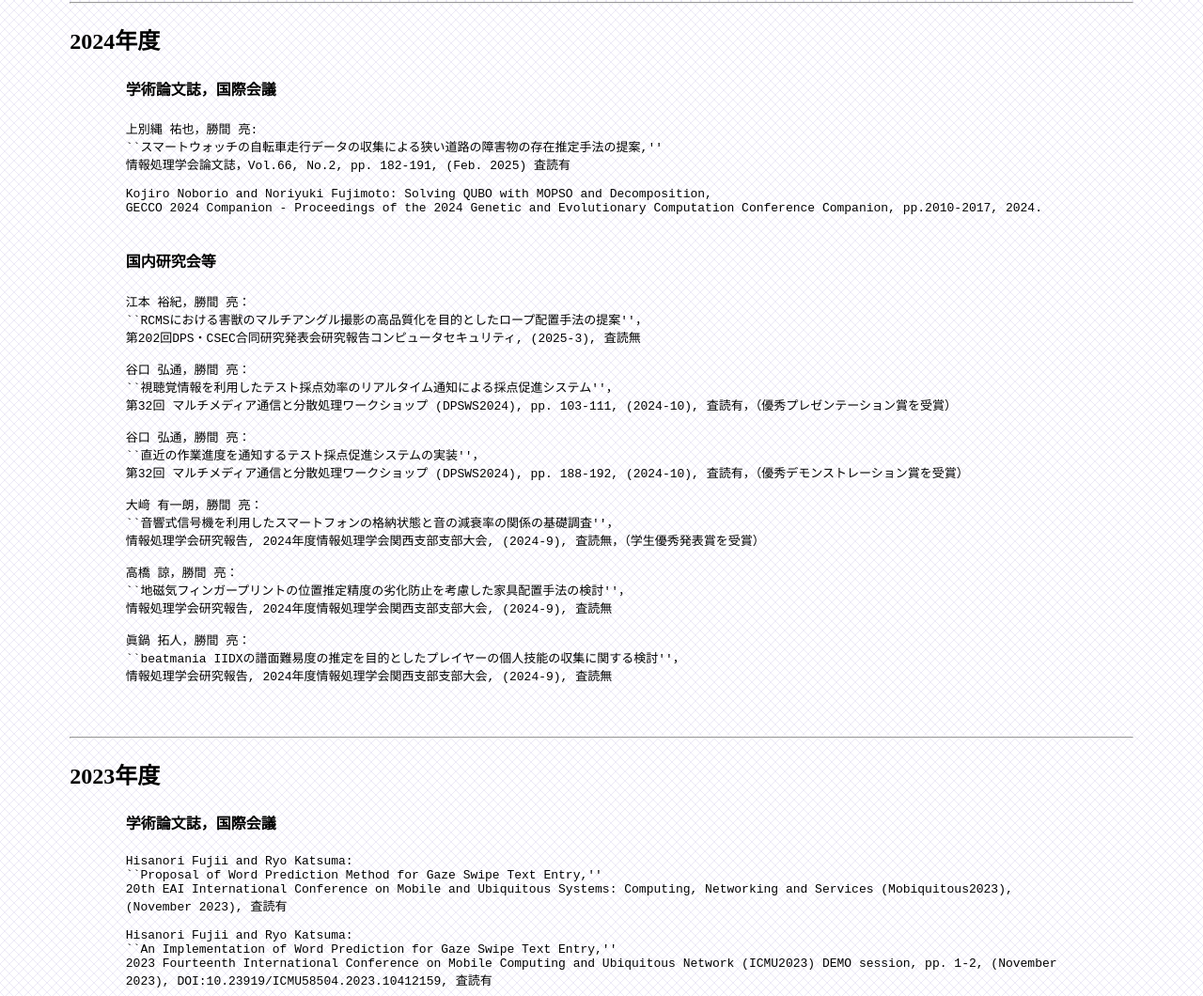
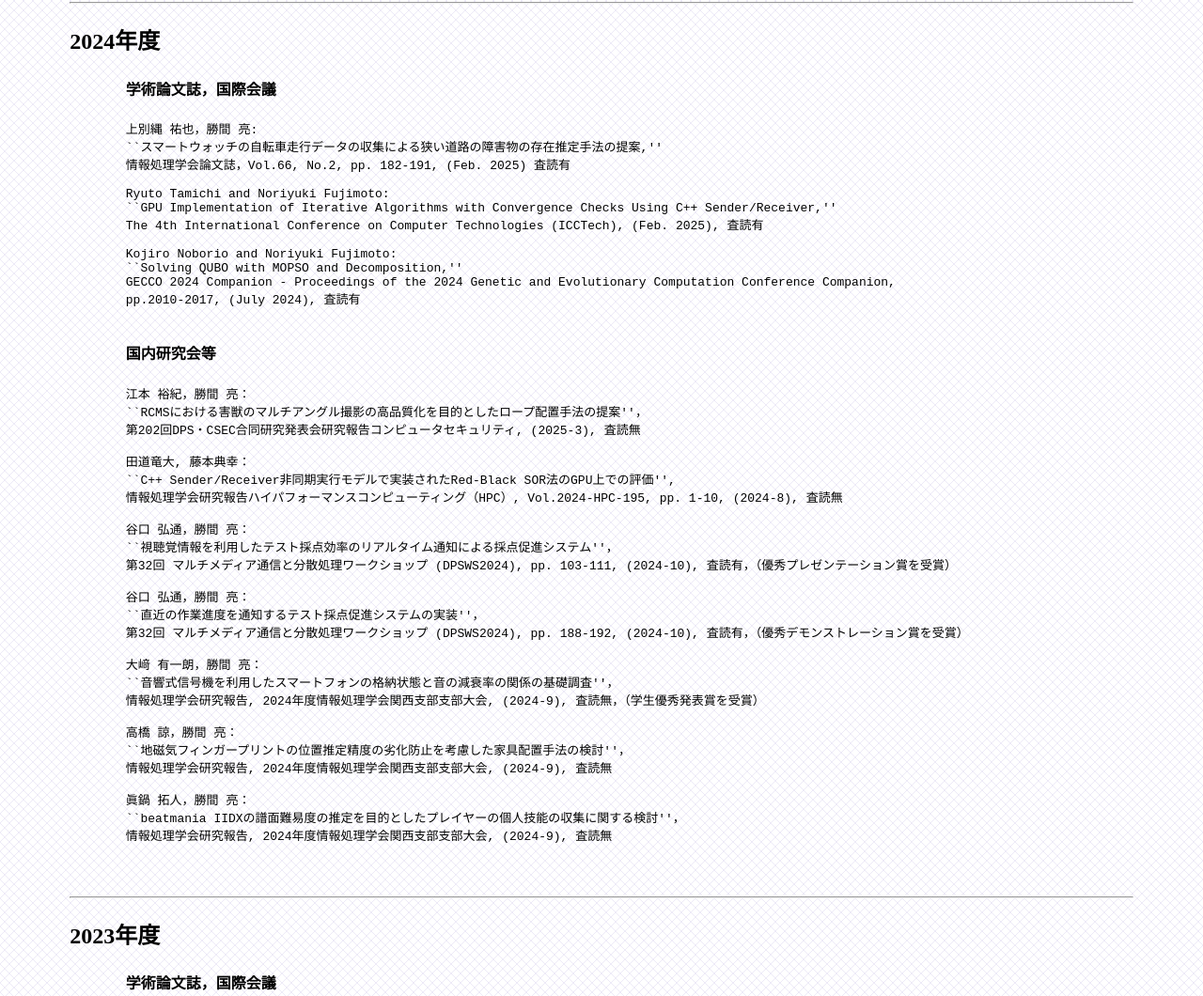
Before and after one commit to omuacilab/web, a plain HTML site: page publication_ja.htm in a window 1280 px wide. Shown: the part 1024-2084 px from the top of the page at 94% size. Drawn offline with Linux system fonts and the light colour scheme.

Commit message:
Update publication_ja.htm

```diff
--- a/publication_ja.htm
+++ b/publication_ja.htm
@@ -127,8 +127,14 @@ The 15th International Conference on Mobile Computing and Ubiquitous Networking
 ``スマートウォッチの自転車走行データの収集による狭い道路の障害物の存在推定手法の提案,''
 情報処理学会論文誌，Vol.66, No.2, pp. 182-191, (Feb. 2025) 査読有
 
-Kojiro Noborio and Noriyuki Fujimoto: Solving QUBO with MOPSO and Decomposition,
-GECCO 2024 Companion - Proceedings of the 2024 Genetic and Evolutionary Computation Conference Companion, pp.2010-2017, 2024.
+Ryuto Tamichi and Noriyuki Fujimoto:
+``GPU Implementation of Iterative Algorithms with Convergence Checks Using C++ Sender/Receiver,''
+The 4th International Conference on Computer Technologies (ICCTech), (Feb. 2025), 査読有
+
+Kojiro Noborio and Noriyuki Fujimoto:
+``Solving QUBO with MOPSO and Decomposition,''
+GECCO 2024 Companion - Proceedings of the 2024 Genetic and Evolutionary Computation Conference Companion,
+pp.2010-2017, (July 2024), 査読有
 
 </pre>
 
@@ -137,6 +143,10 @@ GECCO 2024 Companion - Proceedings of the 2024 Genetic and Evolutionary Computat
 江本 裕紀，勝間 亮：
 ``RCMSにおける害獣のマルチアングル撮影の高品質化を目的としたロープ配置手法の提案''，
 第202回DPS・CSEC合同研究発表会研究報告コンピュータセキュリティ, (2025-3), 査読無
+
+田道竜大, 藤本典幸：
+``C++ Sender/Receiver非同期実行モデルで実装されたRed-Black SOR法のGPU上での評価'',
+情報処理学会研究報告ハイパフォーマンスコンピューティング（HPC）, Vol.2024-HPC-195, pp. 1-10, (2024-8), 査読無
 
 谷口 弘通，勝間 亮：
 ``視聴覚情報を利用したテスト採点効率のリアルタイム通知による採点促進システム''，
```
